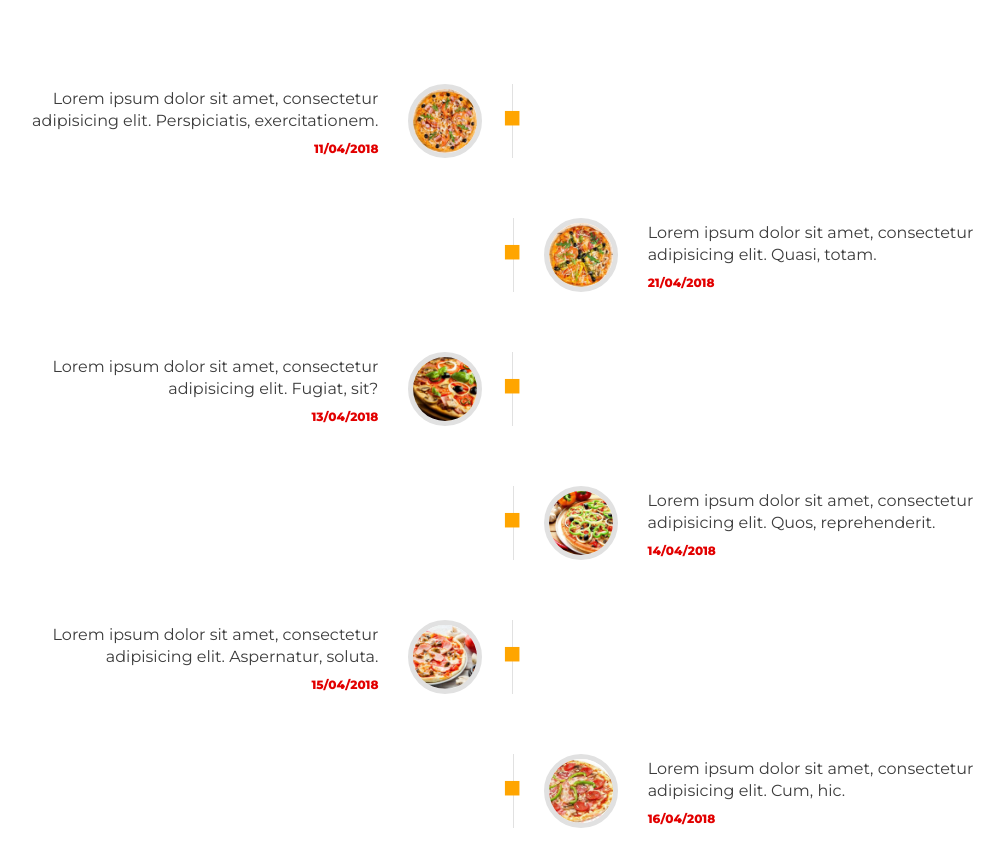
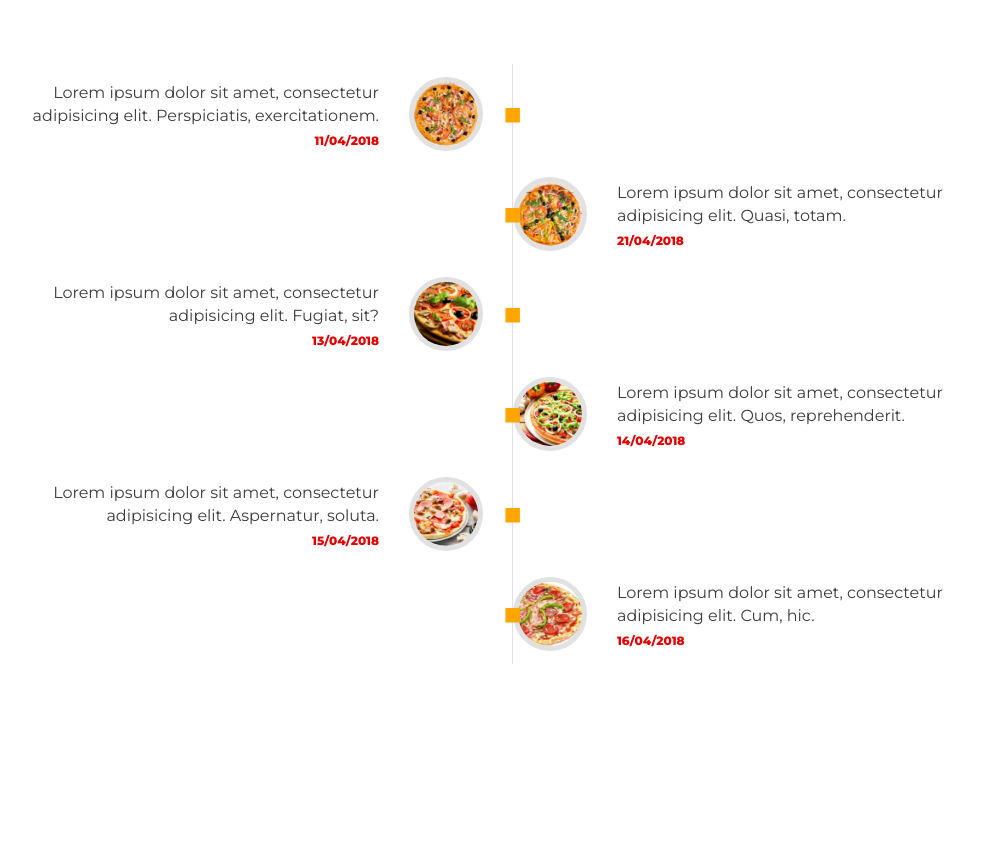
Before and after one commit to yehorich75/timeline.yeh, a website: page src/index.pug in a window 1280 px wide. Shown: the whole page, without its empty margins (127-1131 px from the left). After the commit the page ends 800 px from the top, so only its background shows below. Drawn offline with nearby package versions, Linux system fonts and the light colour scheme; files that its build step writes are made by us from their sources; files whose address does not match are found by name.

Commit message:
Divider Complete

```diff
--- a/src/index.pug
+++ b/src/index.pug
@@ -5,42 +5,36 @@ block content
 	.grid
 		.grid-item.one-section.odd
 			.divider
-				span
 			img(src="img/img1.jpg" alt="Alt").grid-item__img
 			.grid-item__text
 				p Lorem ipsum dolor sit amet, consectetur adipisicing elit. Perspiciatis, exercitationem.
 				span 11/04/2018
 		.grid-item.two-section.even
 			.divider
-				span
 			img(src="img/img2.jpg" alt="Alt").grid-item__img
 			.grid-item__text
 				p Lorem ipsum dolor sit amet, consectetur adipisicing elit. Quasi, totam.
 				span 21/04/2018
 		.grid-item.three-section.odd
 			.divider
-				span
 			img(src="img/img3.jpg" alt="Alt").grid-item__img
 			.grid-item__text
 				p  Lorem ipsum dolor sit amet, consectetur adipisicing elit. Fugiat, sit?
 				span 13/04/2018
 		.grid-item.four-section.even
 			.divider
-				span
 			img(src="img/img4.jpg" alt="Alt").grid-item__img
 			.grid-item__text
 				p Lorem ipsum dolor sit amet, consectetur adipisicing elit. Quos, reprehenderit.
 				span 14/04/2018
 		.grid-item.five-section.odd
 			.divider
-				span
 			img(src="img/img5.jpg" alt="Alt").grid-item__img
 			.grid-item__text
 				p Lorem ipsum dolor sit amet, consectetur adipisicing elit. Aspernatur, soluta.
 				span 15/04/2018
 		.grid-item.six-section.even
 			.divider
-				span
 			img(src="img/img6.jpg" alt="Alt").grid-item__img
 			.grid-item__text
 				p Lorem ipsum dolor sit amet, consectetur adipisicing elit. Cum, hic.
--- a/src/sass/index.sass
+++ b/src/sass/index.sass
@@ -9,11 +9,15 @@ body
 	display: grid
 	grid-template-columns: repeat(12, 1fr)
 	grid-template-rows: repeat(6, 1fr)
-	grid-gap: 20px 0
 	margin: 4rem 0
 	&-item
 		display: flex
-		padding: 20px
+		position: relative
+		align-items: center
+		justify-content: center
+		width: 100%
+		height: 100px
+		// padding: 20px
 		&__img
 			min-width: 74px
 			height: 74px
@@ -36,35 +40,38 @@ body
 	.odd
 		flex-direction: row-reverse
 		text-align: right
-		padding-right: 0
+		padding-right: 30px
 		.divider
+			display: flex
+			align-items: center
+			justify-content: center
 			width: 1px
+			height: 100px
 			background-color: #e1e1e1
 			margin-left: 30px
-			span
-				&::after
-					content: '■'
-					color: orange
-					font-size: 30px
-					line-height: 220%
-					position: absolute
-					text-indent: -10px
+			position: absolute
+			right: 0px
+			&::after
+				content: '■'
+				color: orange
+				font-size: 30px
+				line-height: 220%
 	.even
 		padding-left: 0
 		.divider
+			display: flex
+			align-items: center
+			justify-content: center
 			width: 1px
+			height: 100px
 			background-color: #e1e1e1
-			margin-right: 30px
-			span
-				&::before
-					content: '■'
-					color: orange
-					font-size: 30px
-					line-height: 220%
-					position: absolute
-					text-indent: -10px
-
-
+			position: absolute
+			right: 100%
+			&::before
+				content: '■'
+				color: orange
+				font-size: 30px
+				line-height: 220%
 
 .one-section
 	// background: #B0413E
@@ -75,7 +82,6 @@ body
 	// background: #FCAA67
 	grid-row: 2
 	grid-column: 7 / 12
-
 
 .three-section
 	// background: #FFFFC7
```
Also changed, not shown: public/css/index.css, public/css/style.css, public/index.html.
